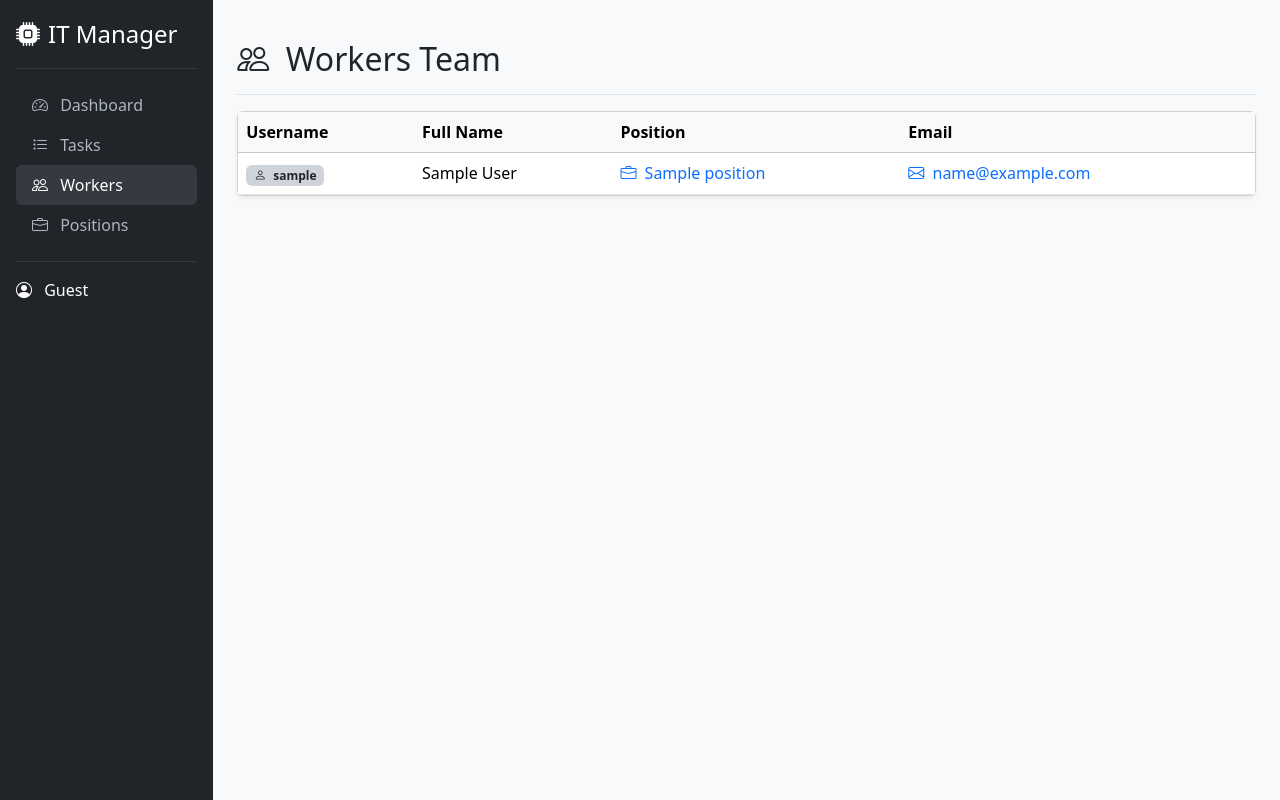
After one commit to PavelPereverzev1/it-task-manager, a Django app: page /workers/ in a window 1280 px wide. The commit adds this page. Run offline with Django 5.2, Linux system fonts and the light colour scheme; tables that the repository leaves empty hold one stand-in row (values such as "Sample post"); some libraries are stand-ins or nearby versions.

Commit message:
feat(manager): implement WorkerListView with position optimization

```diff
--- a/manager/urls.py
+++ b/manager/urls.py
@@ -1,10 +1,11 @@
 from django.urls import path
 
-from .views import TaskListView, index
+from .views import TaskListView, WorkerListView, index
 
 urlpatterns = [
     path("", index, name="index"),
     path("tasks/", TaskListView.as_view(), name="task-list"),
+    path("workers/", WorkerListView.as_view(), name="worker-list"),
 ]
 
 app_name = "manager"
--- a/manager/views.py
+++ b/manager/views.py
@@ -1,7 +1,7 @@
 from django.shortcuts import render
 from django.views import generic
 
-from .models import Position, Task, TaskType, Worker
+from .models import Position, Task, Worker
 
 
 def index(request):
@@ -28,3 +28,11 @@ class TaskListView(generic.ListView):
     template_name = "manager/task_list.html"
 
     queryset = Task.objects.order_by("is_completed", "deadline")
+
+
+class WorkerListView(generic.ListView):
+    model = Worker
+    context_object_name = "worker_list"
+    template_name = "manager/worker_list.html"
+
+    queryset = Worker.objects.select_related("position")
--- a/templates/base.html
+++ b/templates/base.html
@@ -34,7 +34,8 @@
           </a>
         </li>
         <li>
-          <a href="#" class="nav-link">
+          <a href="{% url 'manager:worker-list' %}"
+             class="nav-link {% if request.resolver_match.url_name == 'worker-list' %}active{% endif %}">
             <i class="bi bi-people me-2"></i> Workers
           </a>
         </li>
--- /dev/null
+++ b/templates/manager/worker_list.html
@@ -0,0 +1,69 @@
+{% extends "base.html" %}
+
+{% block title %}Workers - IT Task Manager{% endblock %}
+
+{% block content %}
+  <div class="d-flex justify-content-between flex-wrap flex-md-nowrap align-items-center pt-3 pb-2 mb-3 border-bottom">
+    <h1 class="h2"><i class="bi bi-people me-2"></i> Workers Team</h1>
+  </div>
+
+  <div class="card shadow-sm">
+    <div class="card-body p-0">
+      <div class="table-responsive">
+        <table class="table table-hover align-middle mb-0">
+          <thead class="table-light">
+          <tr>
+            <th>Username</th>
+            <th>Full Name</th>
+            <th>Position</th>
+            <th>Email</th>
+          </tr>
+          </thead>
+          <tbody>
+          {% for worker in worker_list %}
+            <tr>
+              <td>
+                <span class="badge bg-dark-subtle text-dark font-weight-bold">
+                    <i class="bi bi-person me-1"></i> {{ worker.username }}
+                </span>
+              </td>
+              <td>
+                {% if worker.first_name or worker.last_name %}
+                  {{ worker.first_name }} {{ worker.last_name }}
+                {% else %}
+                  <span class="text-muted italic">Not specified</span>
+                {% endif %}
+              </td>
+              <td>
+                {% if worker.position %}
+                  <span class="text-primary font-weight-bold">
+                      <i class="bi bi-briefcase me-1"></i> {{ worker.position.name }}
+                  </span>
+                {% else %}
+                  <span class="text-muted">No position</span>
+                {% endif %}
+              </td>
+              <td>
+                {% if worker.email %}
+                  <a href="mailto:{{ worker.email }}" class="text-decoration-none">
+                    <i class="bi bi-envelope me-1"></i> {{ worker.email }}
+                  </a>
+                {% else %}
+                  <span class="text-muted">-</span>
+                {% endif %}
+              </td>
+            </tr>
+          {% empty %}
+            <tr>
+              <td colspan="4" class="text-center py-4 text-muted">
+                <i class="bi bi-people-fill fs-1 d-block mb-2"></i>
+                No workers found in the database.
+              </td>
+            </tr>
+          {% endfor %}
+          </tbody>
+        </table>
+      </div>
+    </div>
+  </div>
+{% endblock %}
```
